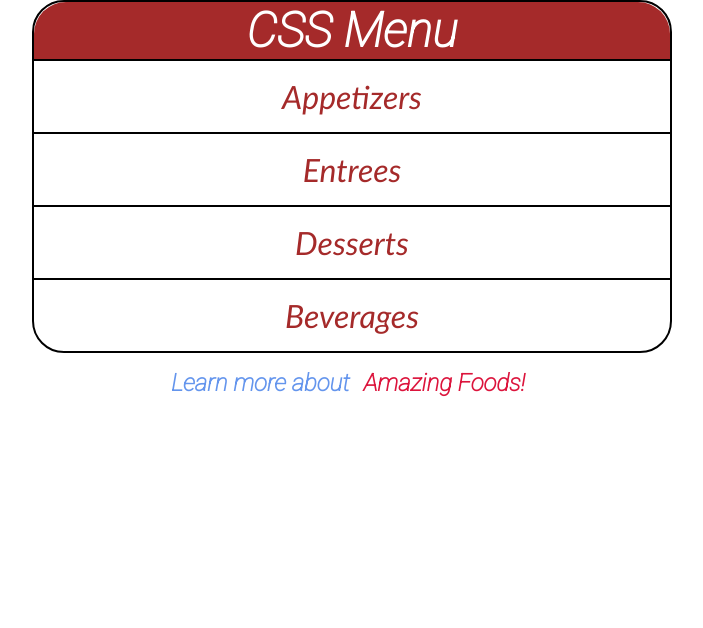
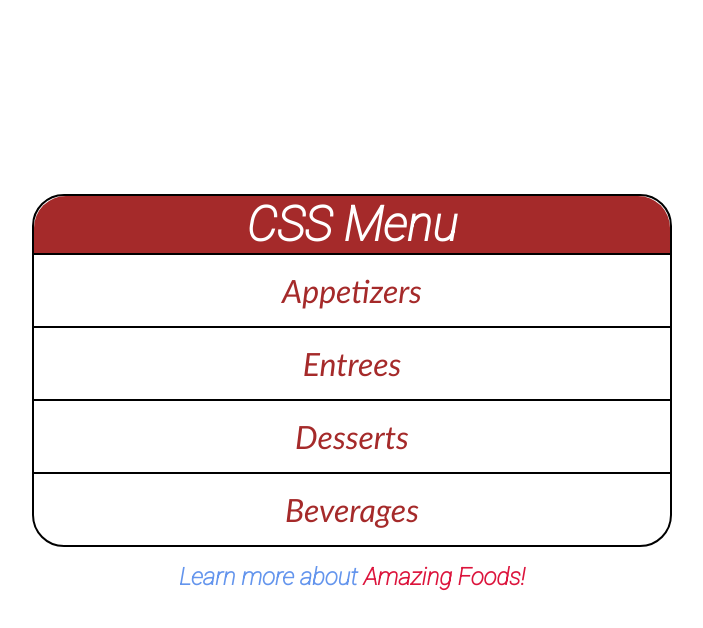
Before and after one commit to azamsyedmohd/Menu-List-Project, a plain HTML site: page index.html in a window 1280 px wide. Shown: the whole page, without its empty margins (288-991 px from the left). Drawn offline with Linux system fonts and the light colour scheme.

Commit message:
applying flex to take the content at the center

```diff
--- a/index.css
+++ b/index.css
@@ -8,8 +8,6 @@ body {
   font-family: "Oswald", sans-serif;
   font-family: "Roboto", sans-serif;
   font-size: 2rem;
-  width: 100%;
-  height: 100vh;
 }
 .heading {
   color: white;
@@ -24,15 +22,15 @@ body {
   border-radius: 2rem;
   width: 50%;
   text-align: center;
-  margin: auto;
+  margin: 0 auto;
 }
 .paragraph {
+  padding: 1rem;
   color: cornflowerblue;
   font-weight: bold;
   font-style: italic;
   font-size: 1.5rem;
   text-align: center;
-  margin: 1rem 0;
 }
 .list {
   list-style-type: none;
@@ -64,7 +62,6 @@ body {
   color: white;
 }
 .amazing-foods {
-  padding: 0.5rem;
   text-decoration: none;
   cursor: pointer;
   color: crimson;
@@ -74,3 +71,10 @@ body {
   cursor: pointer;
   color: hotpink;
 }
+.flex {
+  display: flex;
+  flex-direction: column;
+  justify-content: center;
+  height: 100vh;
+  width: 100%;
+}
--- a/index.html
+++ b/index.html
@@ -7,6 +7,7 @@
     <link rel="stylesheet" href="index.css" />
   </head>
   <body>
+    <section class="flex">
       <section class="section">
         <h2 class="heading">CSS Menu</h2>
         <ul class="list">
@@ -39,6 +40,7 @@
           </li>
         </ul>
       </section>
+      <section class="paragraph-section">
         <p class="paragraph">
           Learn more about
           <a
@@ -48,5 +50,7 @@
             >Amazing Foods!</a
           >
         </p>
+      </section>
+    </section>
   </body>
 </html>
```
Lines whose indentation alone changed are shown as unchanged.
